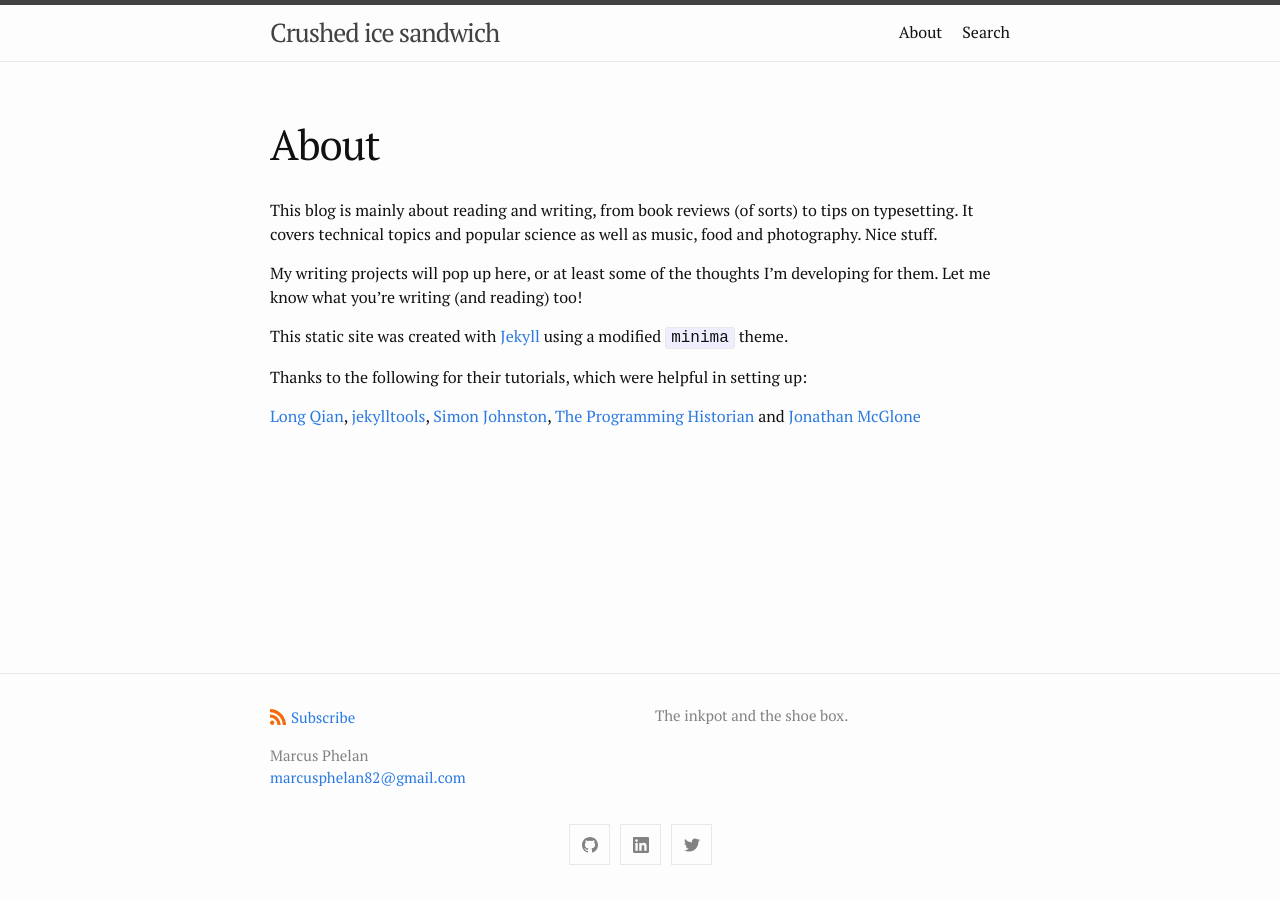
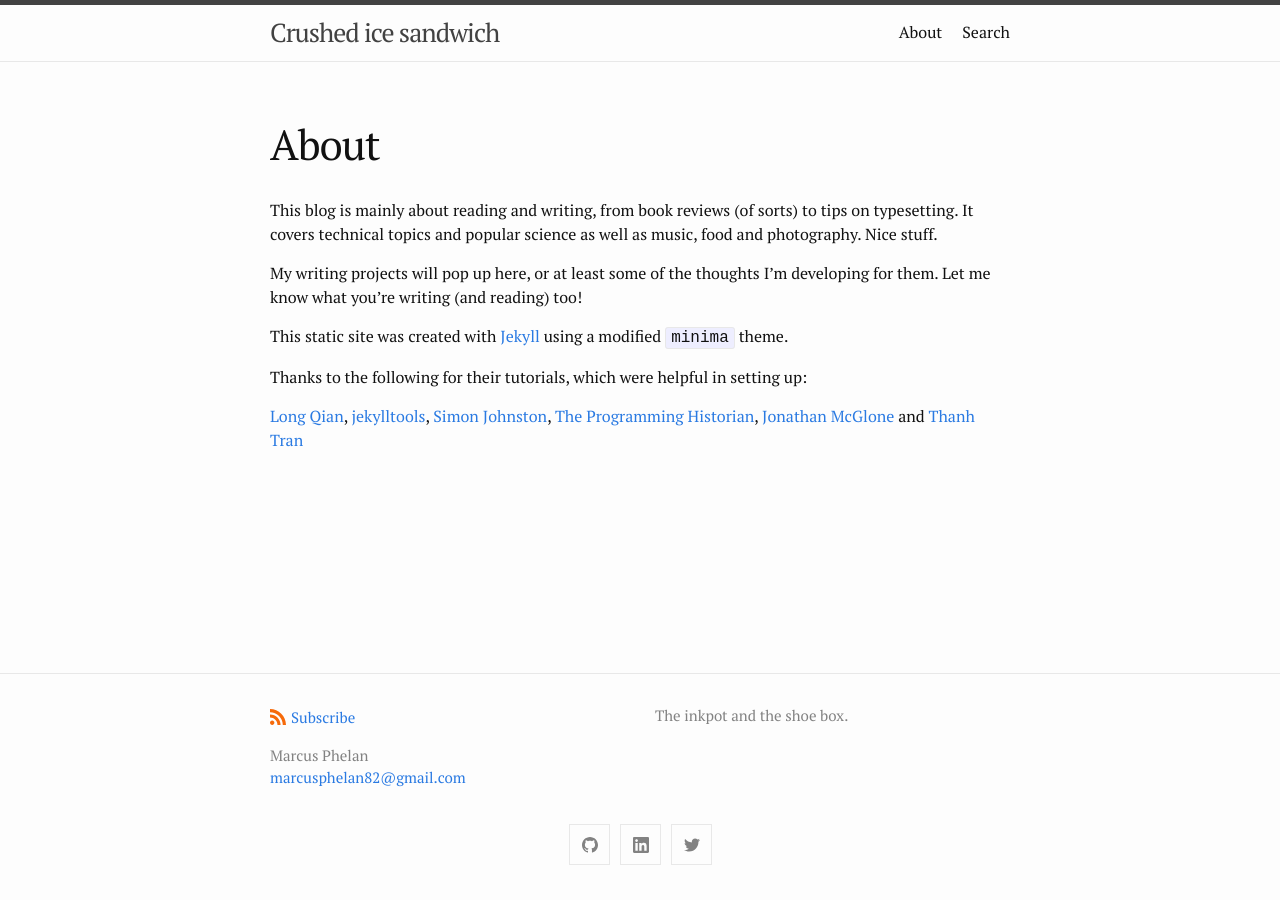
Before and after one commit to marcusphelan/marcusphelan.github.io, a Jekyll site: the page built from about.md, in a window 1280 px wide. Built offline with Jekyll 4.4.1, drawn with Linux system fonts in a browser that asks for light colours; nearby versions of some CDN libraries.

Commit message:
Update about.md

```diff
--- a/about.md
+++ b/about.md
@@ -14,4 +14,4 @@ This static site was created with [Jekyll](https://jekyllrb.com/ "Jekyll") using
 
 Thanks to the following for their tutorials, which were helpful in setting up:
 
-[Long Qian](https://longqian.me "Long Qian"), [jekylltools](https://github.com/jekylltools/jekyll-tipue-search "jekylltools"), [Simon Johnston](https://simonkjohnston.life/ "Randomizer"), [The Programming Historian](https://programminghistorian.org/ "The Programming Historian") and [Jonathan McGlone](http://jmcglone.com/ "Jonathan McGlone")
+[Long Qian](https://longqian.me "Long Qian"), [jekylltools](https://github.com/jekylltools/jekyll-tipue-search "jekylltools"), [Simon Johnston](https://simonkjohnston.life/ "Randomizer"), [The Programming Historian](https://programminghistorian.org/ "The Programming Historian"), [Jonathan McGlone](http://jmcglone.com/ "Jonathan McGlone") and [Thanh Tran](https://int3ractive.com/ "int3ractive")
```
